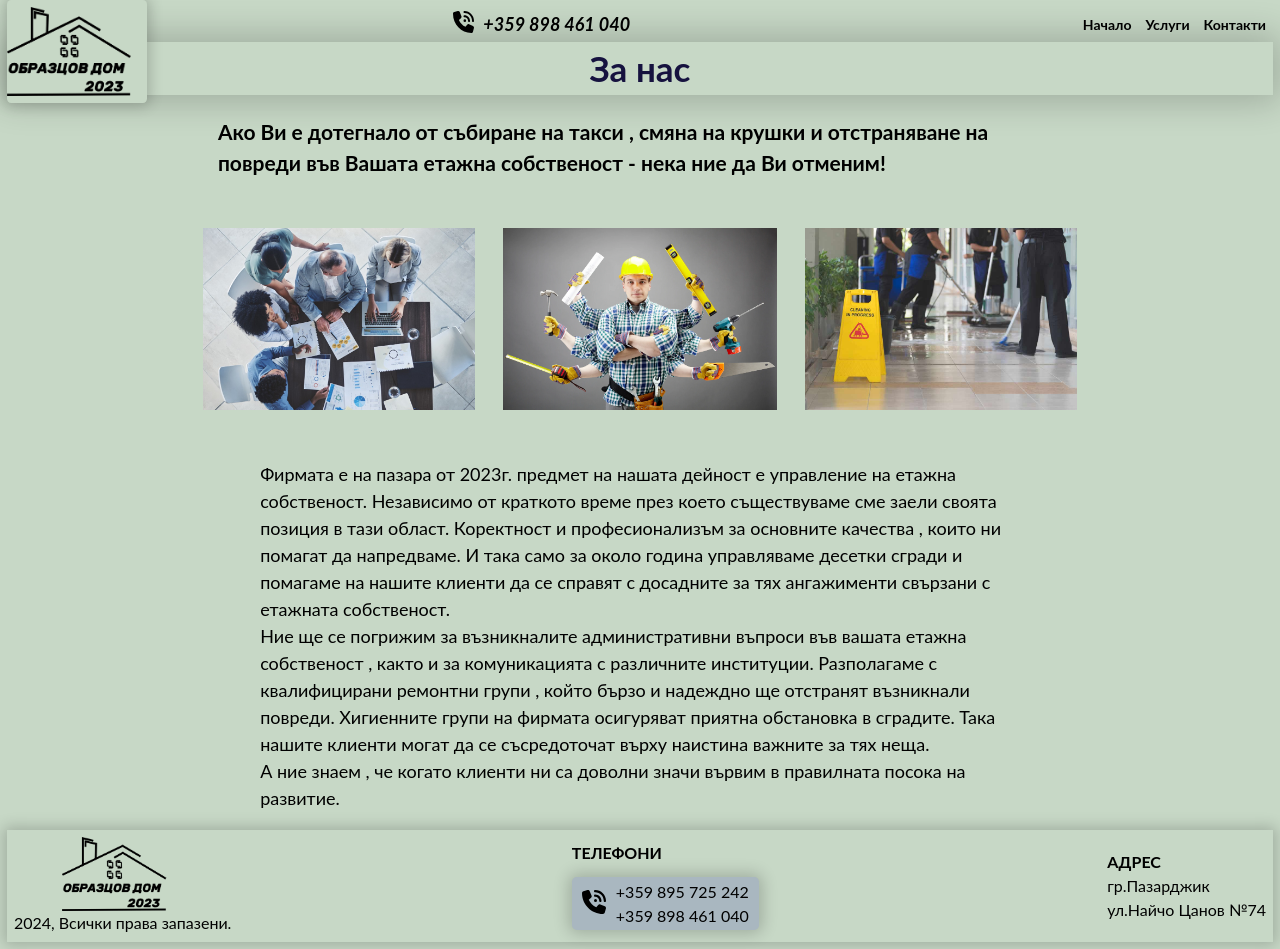
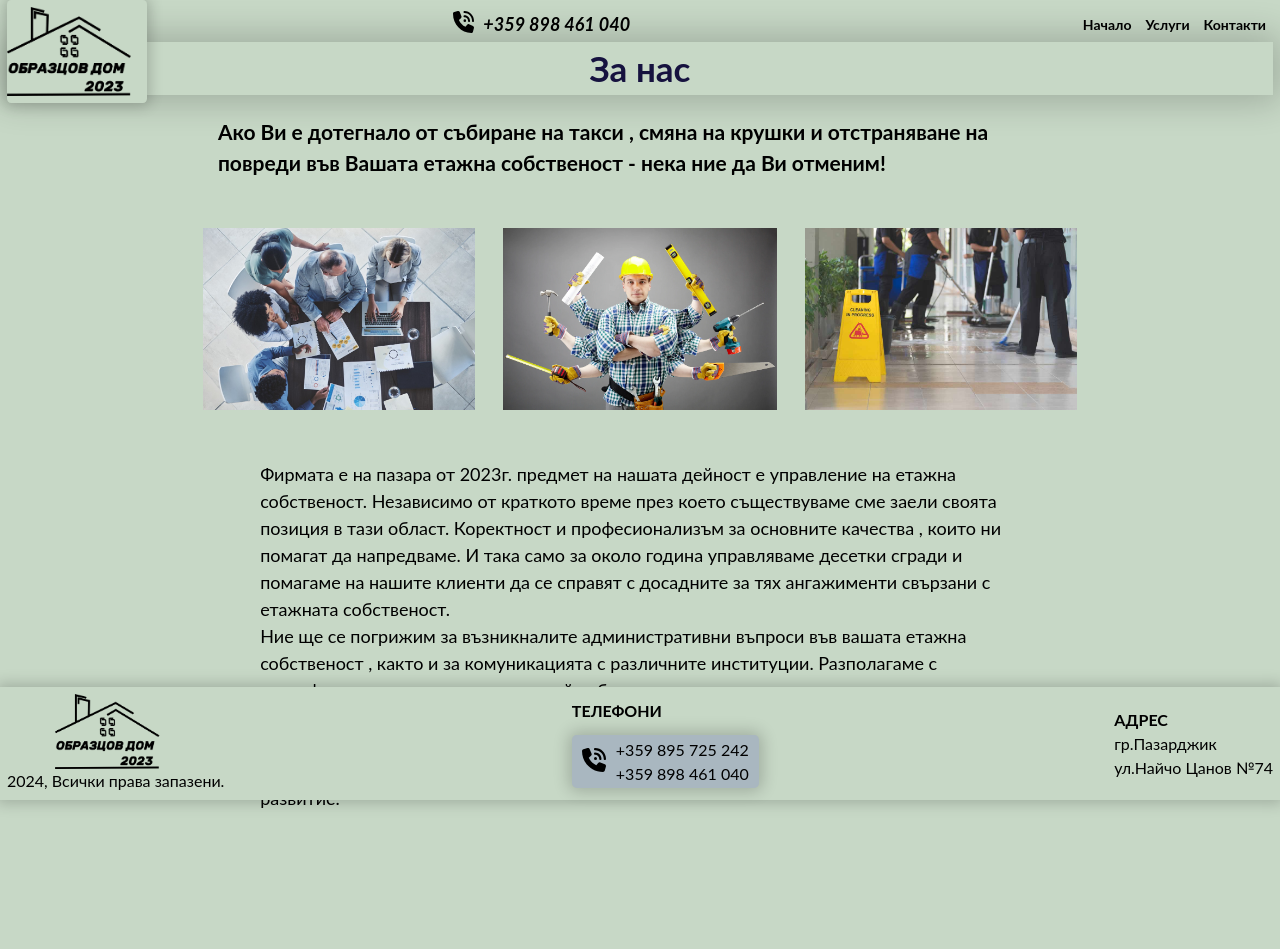
Before and after one commit to mihaylov79/model-home, a plain HTML site: page about.html in a window 1280 px wide. After the commit the page ends 837 px from the top, so only its background shows below. Drawn offline with Linux system fonts and the light colour scheme.

Commit message:
Update about-styles.css

```diff
--- a/about-styles.css
+++ b/about-styles.css
@@ -61,15 +61,13 @@
     margin: 0;
 }
 
-/* @media(width < 1100px){
+footer{
+    position: absolute;
+    bottom: 0;
+    left: 0;
+    width: 100vw;
+}
 
-    .pic-grid img{
-        max-height:15em;
-        padding: 1em;
-        margin: 0;
-    }
-
-} */
 
 @media (max-width: 750px) {
 
```
